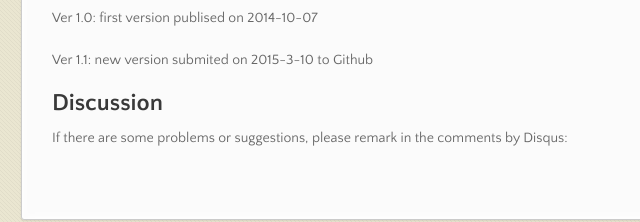
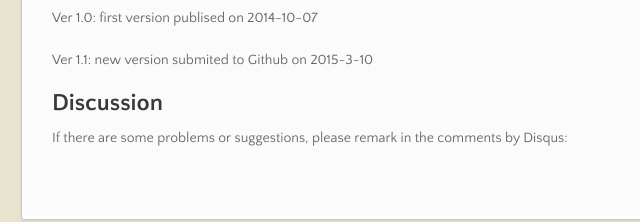
Before and after one commit to kuangzhou/ibelief, a plain HTML site: page index.html in a window 1280 px wide. Shown: the part 742-964 px from the top of the page, 294-934 px from the left. Drawn offline with nearby package versions, Linux system fonts and the light colour scheme; a script that the page names is missing.

Commit message:
Update index.html

```diff
--- a/index.html
+++ b/index.html
@@ -67,7 +67,7 @@ R CMD INSTALL ibelief_*.tar.gz
 <h2>
 <a name="news" class="anchor" href="#news"><span class="octicon octicon-link"></span></a>News</h2>
 <p>Ver 1.0: first version publised on 2014-10-07</p>
-<p>Ver 1.1: new version submited  on 2015-3-10 to Github </p>
+<p>Ver 1.1: new version submited  to Github on 2015-3-10 </p>
 <h2>
 <a name="discussion" class="anchor" href="#discussion"><span class="octicon octicon-link"></span></a>Discussion</h2>
 <p>If there are some problems or suggestions, please remark in the comments by Disqus:</p>
```
